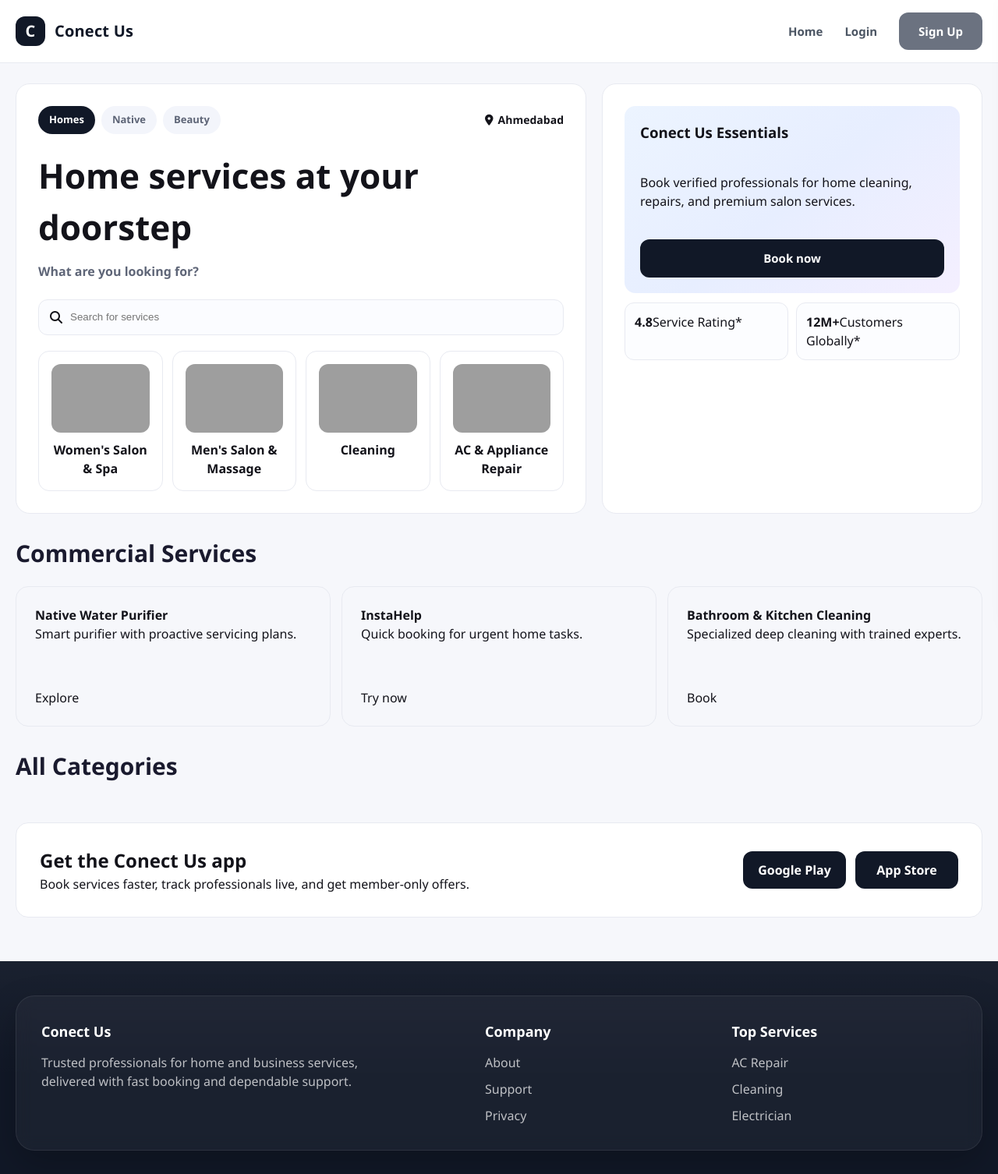
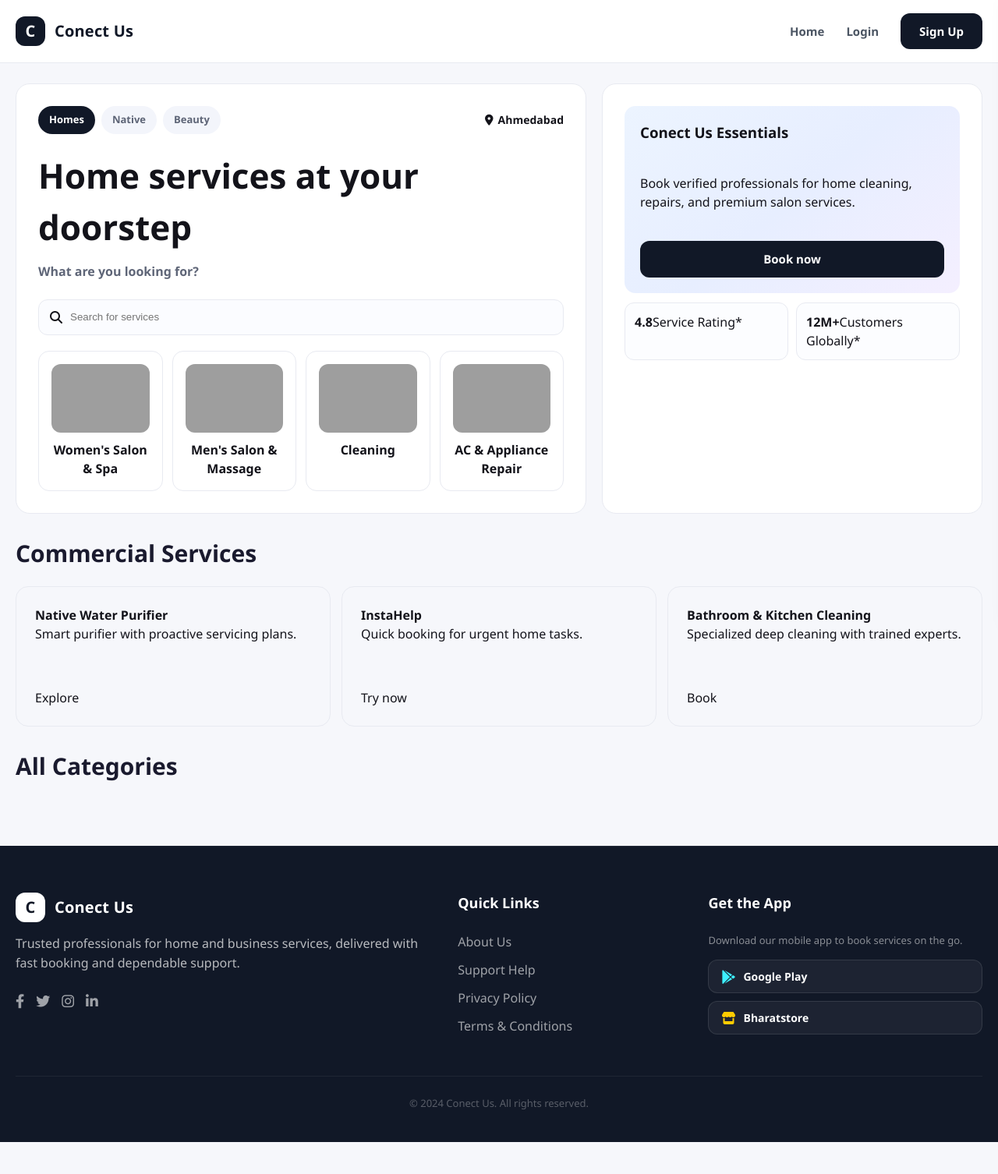
Before and after one commit to Kushalshah0306/Conect-Us, a Flask app: page / in a window 1280 px wide. Shown: the whole page at 78% size. After the commit the page ends 1465 px from the top, so only its background shows below. Run offline with Flask 3, Linux system fonts and the light colour scheme; data that the repository does not hold is empty; grey boxes are pictures that could not be loaded.

Commit message:
Add files via upload

```diff
--- a/static/css/style.css
+++ b/static/css/style.css
@@ -148,15 +148,18 @@ img {
 .btn-dark {
     background: var(--brand);
     color: var(--white);
+    border: none;
 }
 
 .btn-dark:hover {
     background: #1d2940;
+    transform: translateY(-1px);
 }
 
 .btn-signup-gray {
-    background: #6b7280;
+    background: var(--brand); /* Changed from gray to brand for consistency */
     color: #ffffff !important;
+    border: none;
 }
 
 .btn-light {
@@ -338,75 +341,76 @@ img {
     background-position: center;
 }
 
-.app-banner {
-    margin-top: 30px;
-    padding: 30px;
-    background: white;
-    border: 1px solid var(--line);
-    border-radius: 16px;
-    display: flex;
-    justify-content: space-between;
-    align-items: center;
-}
-
+/* FOOTER STYLES */
 .site-footer {
     position: relative;
-    margin-top: 56px;
-    padding: 44px 0 30px;
-    color: rgba(255, 255, 255, 0.88);
+    margin-top: 60px;
+    padding: 60px 0 40px;
     background: #111827;
+    color: rgba(255, 255, 255, 0.7);
     overflow: hidden;
 }
 
 .site-footer::before {
     content: "";
     position: absolute;
-    inset: 0;
-    background: linear-gradient(180deg, rgba(255, 255, 255, 0.04), transparent 55%);
-    pointer-events: none;
+    top: 0;
+    left: 0;
+    right: 0;
+    height: 1px;
+    background: linear-gradient(90deg, transparent, rgba(255, 255, 255, 0.1), transparent);
 }
 
 .footer-grid {
-    position: relative;
     display: grid;
-    grid-template-columns: 1.5fr 0.8fr 0.8fr;
-    gap: 28px;
-    padding: 32px;
-    border: 1px solid rgba(255, 255, 255, 0.08);
-    border-radius: 24px;
-    background: rgba(255, 255, 255, 0.04);
-    box-shadow: 0 18px 45px rgba(0, 0, 0, 0.22);
-    backdrop-filter: blur(10px);
+    grid-template-columns: 1.5fr 0.8fr 1fr;
+    gap: 40px;
 }
 
 .site-footer h3 {
-    margin-bottom: 14px;
-    color: #ffffff;
+    color: white;
     font-size: 18px;
+    font-weight: 700;
+    margin-bottom: 24px;
 }
 
 .site-footer p {
-    max-width: 420px;
-    color: rgba(255, 255, 255, 0.72);
+    line-height: 1.6;
+    margin-bottom: 20px;
 }
 
 .footer-links {
     list-style: none;
+    padding: 0;
 }
 
-.footer-links li + li {
-    margin-top: 10px;
+.footer-links li {
+    margin-bottom: 12px;
 }
 
 .footer-links a {
-    color: rgba(255, 255, 255, 0.72);
-    transition: color 0.2s ease, transform 0.2s ease;
+    color: rgba(255, 255, 255, 0.6);
+    transition: all 0.2s;
 }
 
 .footer-links a:hover {
-    color: #ffffff;
-    transform: translateX(2px);
-    display: inline-block;
+    color: white;
+    padding-left: 4px;
+}
+
+.footer-app-btn:hover {
+    background: rgba(255, 255, 255, 0.1) !important;
+    border-color: rgba(255, 255, 255, 0.2) !important;
+    transform: translateY(-2px);
+}
+
+.social-links a {
+    transition: all 0.3s;
+}
+
+.social-links a:hover {
+    color: white !important;
+    transform: scale(1.1);
 }
 
 /* SIDEBAR STYLES */
@@ -486,8 +490,14 @@ img {
 }
 
 .side-logout-btn {
-    color: #dc2626 !important;
-    border: 1px solid #fee2e2;
+    background: transparent;
+    color: #111827 !important;
+    border: 1px solid #111827;
+    justify-content: center !important;
+}
+
+.side-logout-btn:hover {
+    background: #f8fafc;
 }
 
 .side-menu-overlay {
--- a/templates/admin/admin_dashboard.html
+++ b/templates/admin/admin_dashboard.html
@@ -24,7 +24,7 @@
     }
 
     .admin-nav-btn.primary {
-        background: #ff6b35;
+        background: #111827;
     }
 
     .admin-nav-btn.outline {
@@ -371,7 +371,7 @@
         <a href="{{ url_for('client_activities') }}" class="admin-nav-btn primary">
             <i class="fas fa-users"></i> Client Activities
         </a>
-        <a href="{{ url_for('logout') }}" class="admin-nav-btn outline">
+        <a href="{{ url_for('logout') }}" class="admin-nav-btn primary" style="background: rgba(255,255,255,0.1); border: 1px solid rgba(255,255,255,0.2);">
             <i class="fas fa-sign-out-alt"></i> Logout
         </a>
     </div>
--- a/templates/base.html
+++ b/templates/base.html
@@ -66,11 +66,6 @@
                 <a href="{{ url_for('index') }}"><i class="fas fa-home"></i> Home</a>
                 <a href="{{ url_for('login') }}"><i class="fas fa-sign-in-alt"></i> Login</a>
                 <a href="{{ url_for('signup') }}" class="side-signup-btn">Sign Up</a>
-                <div id="pwa-install-container" style="display: none; padding: 15px; margin-top: 10px; border-top: 1px solid #eee;">
-                    <button id="pwa-install-btn" style="width: 100%; padding: 14px; background: #111827; color: white; border: none; border-radius: 12px; font-weight: 700; cursor: pointer; display: flex; align-items: center; justify-content: center; gap: 10px; box-shadow: 0 4px 12px rgba(0,0,0,0.1);">
-                        <i class="fas fa-cloud-arrow-down" style="font-size: 18px;"></i> Install App
-                    </button>
-                </div>
             {% endif %}
         </nav>
     </div>
@@ -93,25 +88,44 @@
     <footer class="site-footer">
         <div class="container footer-grid">
             <div class="footer-brand-block">
-                <h3>Conect Us</h3>
+                <a href="{{ url_for('index') }}" class="brand" style="color: white; margin-bottom: 15px; display: inline-flex;">
+                    <span class="brand-mark" style="background: white; color: #111827;">C</span>
+                    <span class="brand-text" style="color: white;">Conect Us</span>
+                </a>
                 <p>Trusted professionals for home and business services, delivered with fast booking and dependable support.</p>
+                <div class="social-links" style="display: flex; gap: 15px; margin-top: 22px;">
+                    <a href="#" style="color: rgba(255,255,255,0.6); font-size: 18px;"><i class="fab fa-facebook-f"></i></a>
+                    <a href="#" style="color: rgba(255,255,255,0.6); font-size: 18px;"><i class="fab fa-twitter"></i></a>
+                    <a href="#" style="color: rgba(255,255,255,0.6); font-size: 18px;"><i class="fab fa-instagram"></i></a>
+                    <a href="#" style="color: rgba(255,255,255,0.6); font-size: 18px;"><i class="fab fa-linkedin-in"></i></a>
+                </div>
             </div>
             <div>
-                <h3>Company</h3>
+                <h3>Quick Links</h3>
                 <ul class="footer-links">
-                    <li><a href="#">About</a></li>
-                    <li><a href="#">Support</a></li>
-                    <li><a href="#">Privacy</a></li>
+                    <li><a href="#">About Us</a></li>
+                    <li><a href="#">Support Help</a></li>
+                    <li><a href="#">Privacy Policy</a></li>
+                    <li><a href="#">Terms & Conditions</a></li>
                 </ul>
             </div>
             <div>
-                <h3>Top Services</h3>
-                <ul class="footer-links">
-                    <li><a href="#">AC Repair</a></li>
-                    <li><a href="#">Cleaning</a></li>
-                    <li><a href="#">Electrician</a></li>
-                </ul>
+                <h3>Get the App</h3>
+                <p style="font-size: 13px; margin-bottom: 15px; color: rgba(255,255,255,0.5);">Download our mobile app to book services on the go.</p>
+                <div class="footer-app-links" style="display: flex; flex-direction: column; gap: 10px;">
+                    <a href="#" class="footer-app-btn" style="display: flex; align-items: center; gap: 10px; padding: 10px 16px; background: rgba(255, 255, 255, 0.05); border: 1px solid rgba(255, 255, 255, 0.1); border-radius: 12px; color: white; transition: all 0.2s; font-size: 14px; font-weight: 600;">
+                        <i class="fab fa-google-play" style="font-size: 18px; color: #3df0ff;"></i>
+                        <span>Google Play</span>
+                    </a>
+                    <a href="#" class="footer-app-btn" style="display: flex; align-items: center; gap: 10px; padding: 10px 16px; background: rgba(255, 255, 255, 0.05); border: 1px solid rgba(255, 255, 255, 0.1); border-radius: 12px; color: white; transition: all 0.2s; font-size: 14px; font-weight: 600;">
+                        <i class="fas fa-store" style="font-size: 16px; color: #ffcc00;"></i>
+                        <span>Bharatstore</span>
+                    </a>
+                </div>
             </div>
+        </div>
+        <div class="container" style="margin-top: 40px; text-align: center; border-top: 1px solid rgba(255,255,255,0.06); padding-top: 25px; font-size: 13px; color: rgba(255,255,255,0.3);">
+            &copy; 2024 Conect Us. All rights reserved.
         </div>
     </footer>
 
@@ -236,29 +250,6 @@
             });
         }
 
-        // PWA Install Prompt
-        let deferredPrompt;
-        const installContainer = document.getElementById('pwa-install-container');
-        const installBtn = document.getElementById('pwa-install-btn');
-
-        window.addEventListener('beforeinstallprompt', (e) => {
-            e.preventDefault();
-            deferredPrompt = e;
-            if (installContainer) installContainer.style.display = 'block';
-        });
-
-        if (installBtn) {
-            installBtn.addEventListener('click', async () => {
-                if (deferredPrompt) {
-                    deferredPrompt.prompt();
-                    const { outcome } = await deferredPrompt.userChoice;
-                    if (outcome === 'accepted') {
-                        installContainer.style.display = 'none';
-                    }
-                    deferredPrompt = null;
-                }
-            });
-        }
 
         // Mobile Menu Toggle
         const sideMenu = document.getElementById('side-menu');
--- a/templates/index.html
+++ b/templates/index.html
@@ -23,7 +23,7 @@
     }
 
     .section-head a {
-        color: #ff6b35;
+        color: #111827;
         font-weight: 700;
     }
 
@@ -51,24 +51,6 @@
         margin-bottom: 10px;
     }
 
-    .app-buttons {
-        display: flex;
-        flex-wrap: wrap;
-        gap: 12px;
-    }
-
-    .app-buttons a {
-        display: inline-flex;
-        align-items: center;
-        justify-content: center;
-        min-width: 132px;
-        padding: 12px 16px;
-        border-radius: 12px;
-        background: #111827;
-        color: white;
-        font-weight: 700;
-    }
-
     @media (max-width: 768px) {
         .section-head {
             align-items: flex-start;
@@ -89,15 +71,6 @@
 
         .service-card .thumb {
             height: 160px !important;
-        }
-
-        .app-buttons {
-            width: 100%;
-            flex-direction: column;
-        }
-
-        .app-buttons a {
-            width: 100%;
         }
     }
 </style>
@@ -185,16 +158,6 @@
     </div>
 </section>
 
-<section class="container app-banner">
-    <div>
-        <h2>Get the Conect Us app</h2>
-        <p>Book services faster, track professionals live, and get member-only offers.</p>
-    </div>
-    <div class="app-buttons">
-        <a href="#">Google Play</a>
-        <a href="#">App Store</a>
-    </div>
-</section>
 
 {% if not current_user.is_authenticated %}
 <script>
--- a/templates/my_bookings.html
+++ b/templates/my_bookings.html
@@ -55,7 +55,7 @@
     }
 
     .detail-item i {
-        color: #ff6b35;
+        color: #111827;
         width: 20px;
     }
 
@@ -194,7 +194,7 @@
             <i class="fas fa-calendar-times"></i>
             <h3>No Bookings Yet</h3>
             <p>You haven't booked any services yet. Browse our services and book your first service!</p>
-            <a href="{{ url_for('dashboard') }}" class="btn btn-primary" style="display: inline-block; padding: 15px 30px; background: linear-gradient(135deg, #ff6b35 0%, #f7931e 100%); color: white; text-decoration: none; border-radius: 25px; font-weight: 600;">
+            <a href="{{ url_for('dashboard') }}" class="btn btn-primary" style="display: inline-block; padding: 15px 30px; background: #111827; color: white; text-decoration: none; border-radius: 12px; font-weight: 600;">
                 Browse Services
             </a>
         </div>
```
Also changed, not shown: templates/admin/client_activities.html (+4 -4 lines), templates/dashboard.html (+67 -55 lines), templates/login.html (+8 -8 lines), templates/service_detail.html (+63 -21 lines), templates/signup.html (+8 -9 lines).
